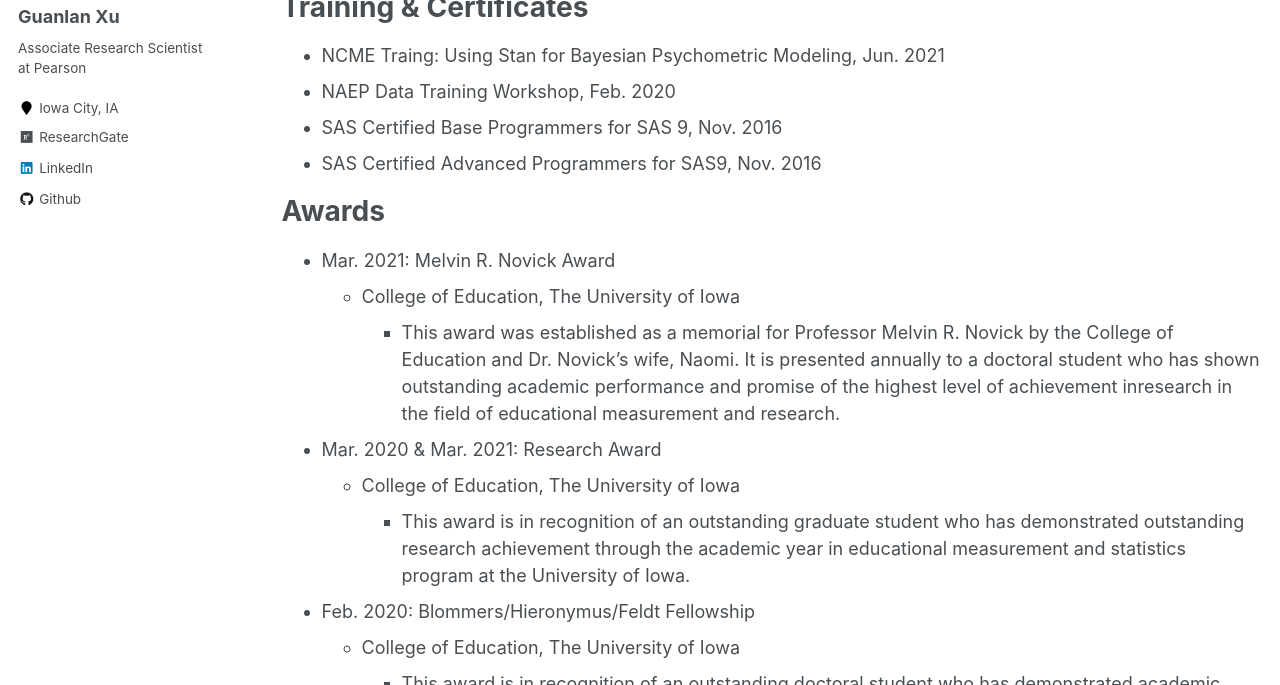
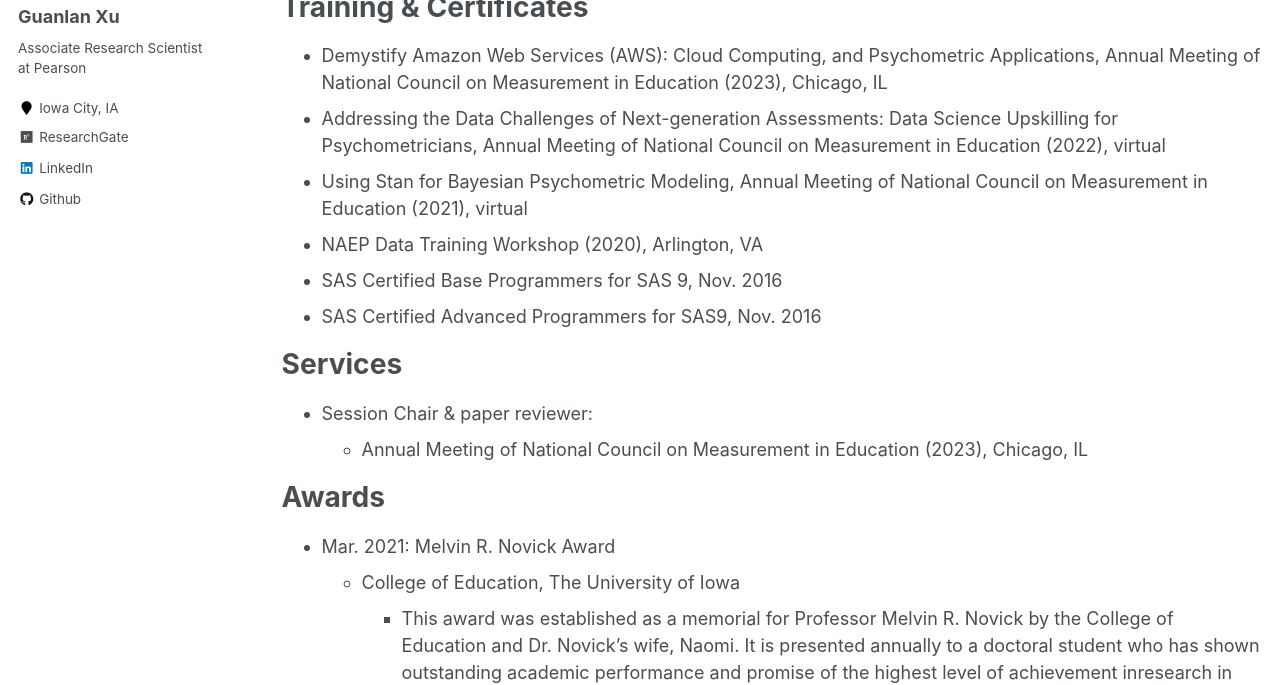
Before and after one commit to guanlanxu/guanlanxu.github.io, a Jekyll site: the page built from _pages/cv.md, in a window 1280 px wide and 900 px high, scrolled down 1955 px, cut to the strip 215-900 px from the top of the window. Built offline with Jekyll 4.4.1, drawn with Linux system fonts in a browser that asks for light colours.

Commit message:
Update cv.md

```diff
--- a/_pages/cv.md
+++ b/_pages/cv.md
@@ -79,10 +79,18 @@ Skills
 
 Training & Certificates
 ======
-* NCME Traing: Using Stan for Bayesian Psychometric Modeling,  Jun. 2021
-* NAEP Data Training Workshop, Feb.  2020
+* Demystify Amazon Web Services (AWS): Cloud Computing, and Psychometric Applications, Annual Meeting of National Council on Measurement in Education (2023), Chicago, IL
+* Addressing the Data Challenges of Next-generation Assessments: Data Science Upskilling for Psychometricians, Annual Meeting of National Council on Measurement in Education (2022), virtual
+* Using Stan for Bayesian Psychometric Modeling, Annual Meeting of National Council on Measurement in Education (2021), virtual
+* NAEP Data Training Workshop (2020), Arlington, VA
 * SAS Certified Base Programmers for SAS 9, Nov. 2016
 * SAS Certified Advanced Programmers for SAS9, Nov. 2016
+
+
+Services
+======
+* Session Chair & paper reviewer:
+  * Annual Meeting of National Council on Measurement in Education (2023), Chicago, IL
 
 Awards
 ======
```
